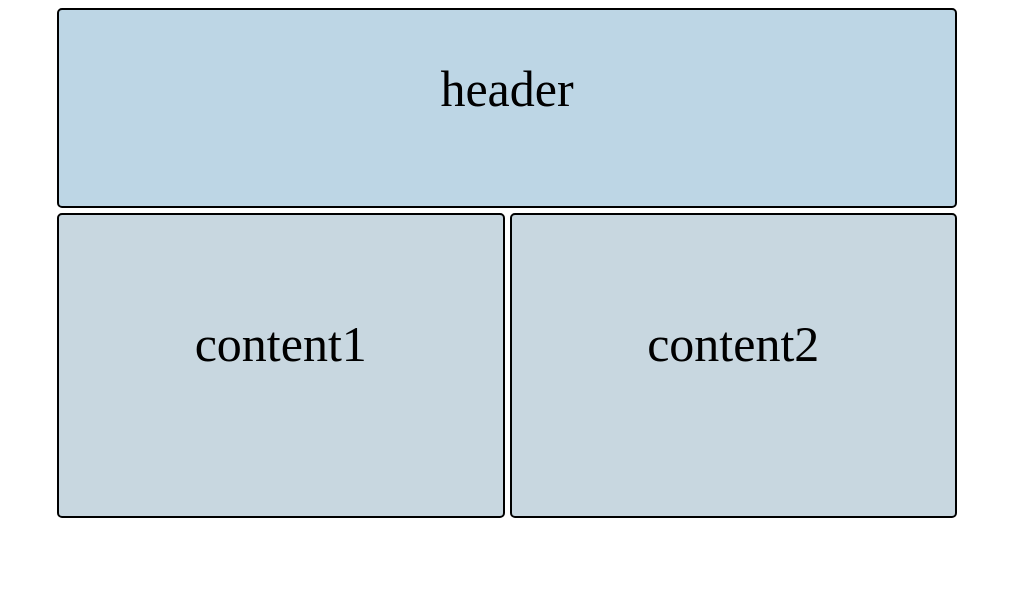
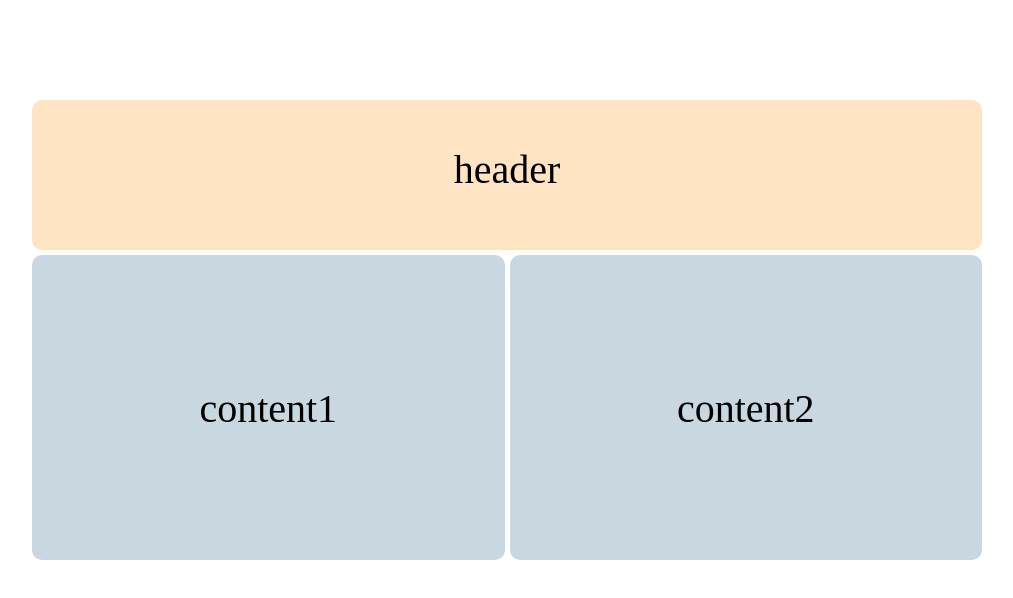
Before and after one commit to saddamjabarov/grids, a plain HTML site: page src/index.html in a window 1280 px wide. Shown: the whole page, without its empty margins (133-1146 px from the left). Drawn offline with Linux system fonts and the light colour scheme.

Commit message:
Desktop blocks version

```diff
--- /dev/null
+++ b/src/css/style.css
@@ -0,0 +1,69 @@
+.wrapper {
+  width: 950px;
+  margin: 0 auto;
+  margin-top: 100px;
+  display: -ms-grid;
+  display: grid;
+  -ms-grid-columns: 1fr 5px 1fr;
+  grid-template-columns: repeat(2, 1fr);
+  -ms-grid-rows: 150px 5px 150px 5px 150px;
+  grid-template-rows: repeat(3, 150px);
+  gap: 5px;
+}.wrapper > *:nth-child(1) {
+  -ms-grid-row: 1;
+  -ms-grid-column: 1;
+}.wrapper > *:nth-child(2) {
+  -ms-grid-row: 1;
+  -ms-grid-column: 3;
+}.wrapper > *:nth-child(3) {
+  -ms-grid-row: 3;
+  -ms-grid-column: 1;
+}.wrapper > *:nth-child(4) {
+  -ms-grid-row: 3;
+  -ms-grid-column: 3;
+}.wrapper > *:nth-child(5) {
+  -ms-grid-row: 5;
+  -ms-grid-column: 1;
+}.wrapper > *:nth-child(6) {
+  -ms-grid-row: 5;
+  -ms-grid-column: 3;
+}
+.wrapper__header {
+  -ms-grid-column: 1;
+  -ms-grid-column-span: 2;
+  grid-column: 1/3;
+  -ms-grid-row: 1;
+  -ms-grid-row-span: 1;
+  grid-row: 1/2;
+  background-color: bisque;
+  border-radius: 10px;
+  font-size: 40px;
+  text-align: center;
+  padding-top: 46px;
+}
+.wrapper__content1 {
+  -ms-grid-column: 1;
+  -ms-grid-column-span: 1;
+  grid-column: 1/2;
+  -ms-grid-row: 2;
+  -ms-grid-row-span: 2;
+  grid-row: 2/4;
+  background-color: rgb(200, 215, 224);
+  border-radius: 10px;
+  font-size: 40px;
+  text-align: center;
+  padding-top: 130px;
+}
+.wrapper__content2 {
+  -ms-grid-column: 2;
+  -ms-grid-column-span: 1;
+  grid-column: 2/3;
+  -ms-grid-row: 2;
+  -ms-grid-row-span: 2;
+  grid-row: 2/4;
+  background-color: rgb(200, 215, 224);
+  border-radius: 10px;
+  font-size: 40px;
+  text-align: center;
+  padding-top: 130px;
+}
--- a/src/inde.html
+++ b/src/index.html
@@ -5,14 +5,14 @@
     <meta http-equiv="X-UA-Compatible" content="IE=edge" />
     <meta name="viewport" content="width=device-width, initial-scale=1.0" />
     <title>CSS GRID</title>
-    <link rel="stylesheet" href="css/sytle.css" />
+    <link rel="stylesheet" href="./css/style.css" />
   </head>
   <body>
     <div class="grid">
       <div class="wrapper">
-        <div class="header">header</div>
-        <div class="content1">content1</div>
-        <div class="content2">content2</div>
+        <div class="wrapper__header">header</div>
+        <div class="wrapper__content1">content1</div>
+        <div class="wrapper__content2">content2</div>
       </div>
     </div>
   </body>
--- a/src/scss/sytle.scss
+++ b/src/scss/sytle.scss
@@ -1,43 +1,36 @@
 .wrapper {
-  width: 900px;
+  width: 950px;
+  margin: 0 auto;
   margin-top: 100px;
-  margin: 0 auto;
   display: grid;
-  grid-template-columns: 1fr 1fr;
-  grid-template-rows: 200px 300px;
+  grid-template-columns: repeat(2, 1fr);
+  grid-template-rows: repeat(3, 150px);
   gap: 5px;
-  grid-template-areas:
-    'header header'
-    'content1 content2'
-    'content1 content2';
-  .header {
-    grid-area: header;
-    font-size: 50px;
+  &__header {
+    grid-column: 1/3;
+    grid-row: 1/2;
+    background-color: bisque;
+    border-radius: 10px;
+    font-size: 40px;
     text-align: center;
-    padding-top: 50px;
-    background-color: rgb(189, 214, 229);
-    border: 2px solid black;
-    border-radius: 5px;
+    padding-top: 46px;
   }
-
-  .content1 {
-    grid-area: content1;
-    font-size: 50px;
-    padding-top: 100px;
+  &__content1 {
+    grid-column: 1/2;
+    grid-row: 2/4;
+    background-color: rgb(200, 215, 224);
+    border-radius: 10px;
+    font-size: 40px;
     text-align: center;
-    border: 2px solid black;
-    border-radius: 5px;
-
+    padding-top: 130px;
+  }
+  &__content2 {
+    grid-column: 2/3;
+    grid-row: 2/4;
     background-color: rgb(200, 215, 224);
-  }
-  .content2 {
-    grid-area: content2;
-
-    font-size: 50px;
-    padding-top: 100px;
+    border-radius: 10px;
+    font-size: 40px;
     text-align: center;
-    border: 2px solid black;
-    border-radius: 5px;
-    background-color: rgb(200, 215, 224);
+    padding-top: 130px;
   }
 }
```
Also changed, not shown: src/css/sytle.css (deleted).
